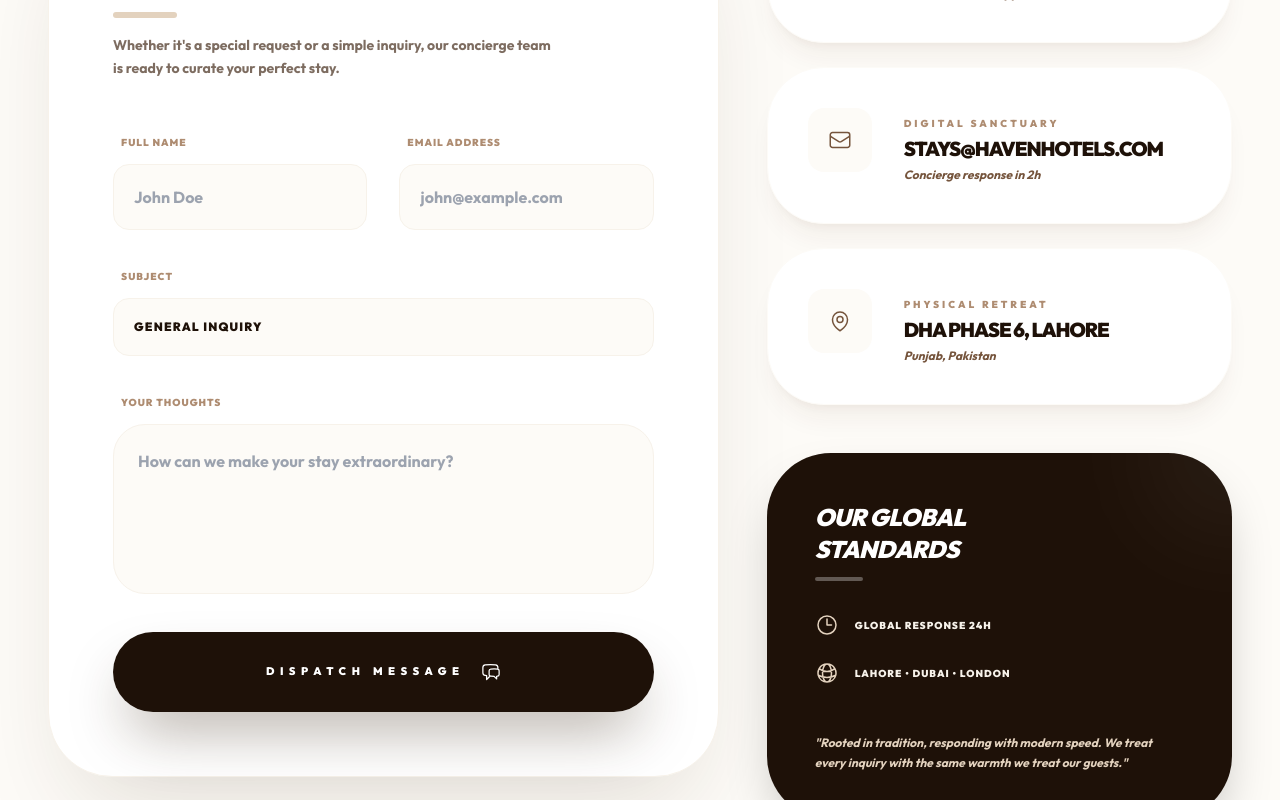
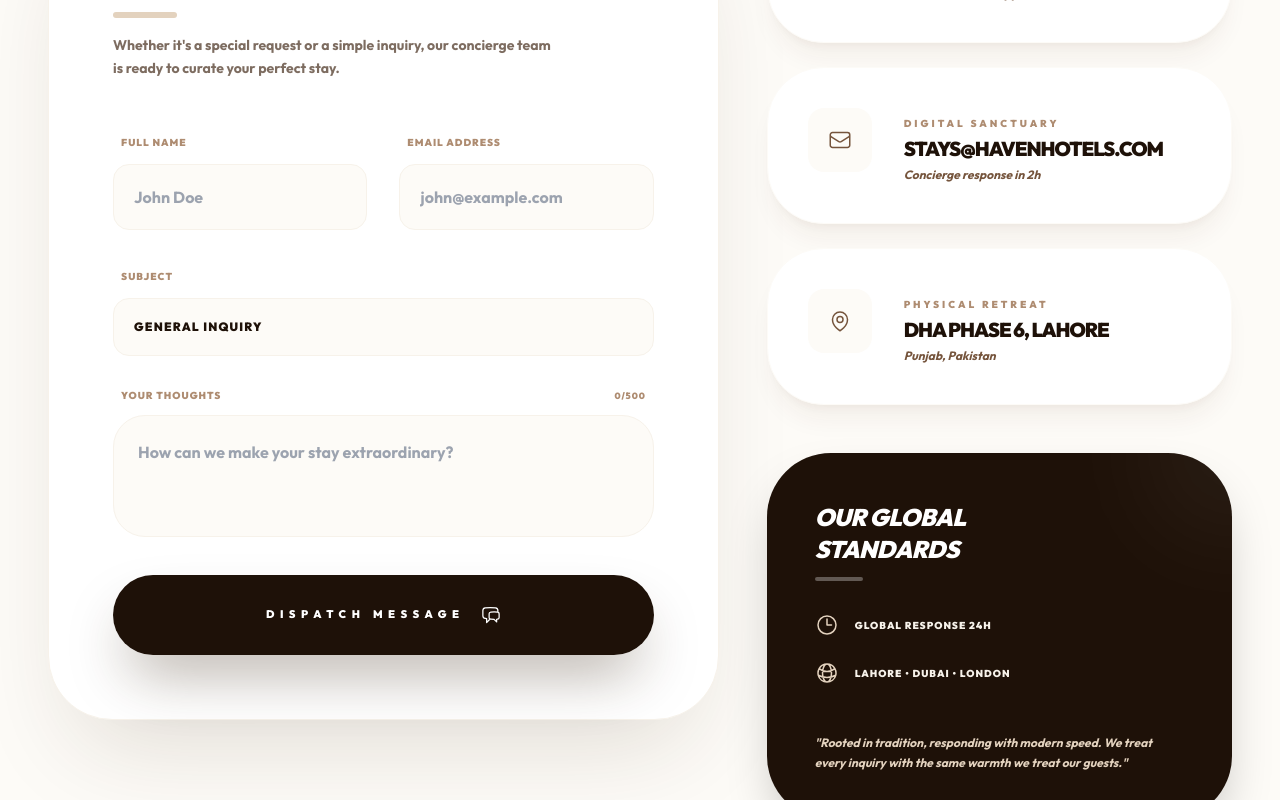
Before and after one commit to AhmadMuaz23/hotel-management-webapp, a React (Vite) app in the folder hotel-booking-frontend/: page /contact in a window 1280 px wide. Shown: the part 499-1299 px from the top of the page. Built offline with nearby package versions, Linux system fonts and the light colour scheme.

Commit message:
style: reduced contact form text field size and added 500 max character limit with real time UI counter

```diff
--- a/hotel-booking-frontend/src/pages/public/Contact.jsx
+++ b/hotel-booking-frontend/src/pages/public/Contact.jsx
@@ -165,11 +165,17 @@ const Contact = () => {
                 </select>
               </div>
 
-              <div className="space-y-3">
-                <label className="text-[10px] font-black text-brand-300 uppercase tracking-widest pl-2">Your Thoughts</label>
+              <div className="space-y-3 relative">
+                <div className="flex justify-between items-end">
+                  <label className="text-[10px] font-black text-brand-300 uppercase tracking-widest pl-2">Your Thoughts</label>
+                  <span className={`text-[9px] font-black uppercase tracking-widest pr-2 ${formData.message.length >= 500 ? 'text-red-400' : 'text-brand-300'}`}>
+                    {formData.message.length}/500
+                  </span>
+                </div>
                 <textarea
                   required
-                  rows="5"
+                  rows="3"
+                  maxLength={500}
                   placeholder="How can we make your stay extraordinary?"
                   value={formData.message}
                   onChange={(e) => setFormData({ ...formData, message: e.target.value })}
```
